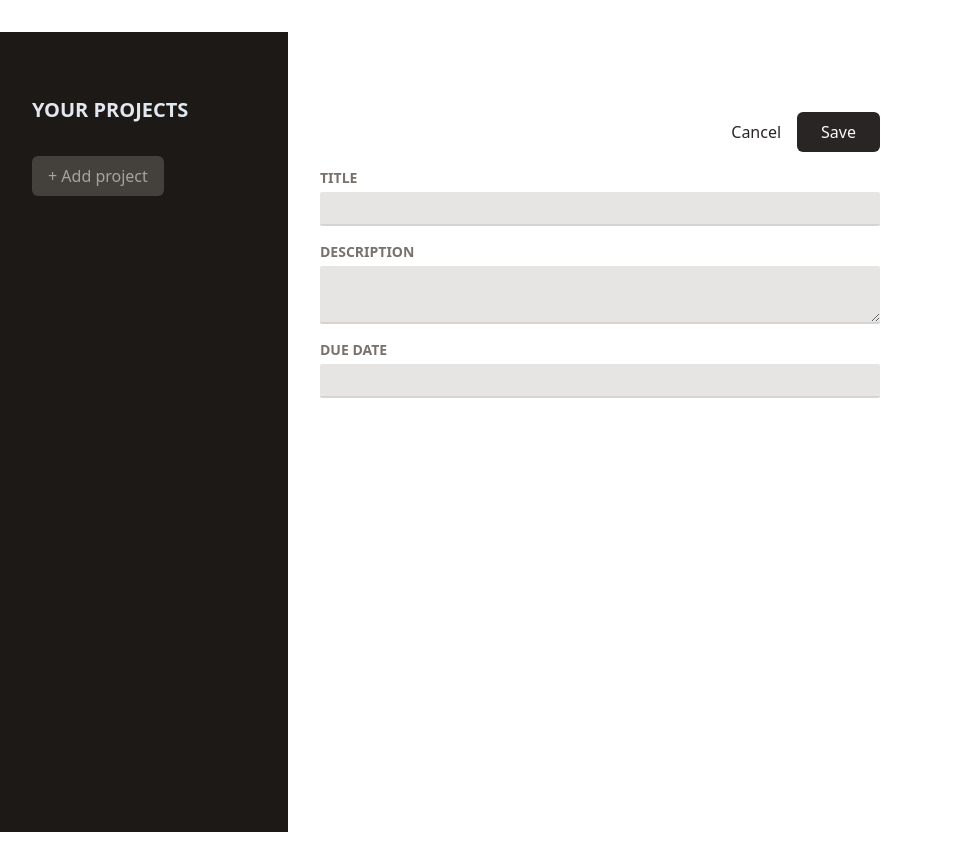
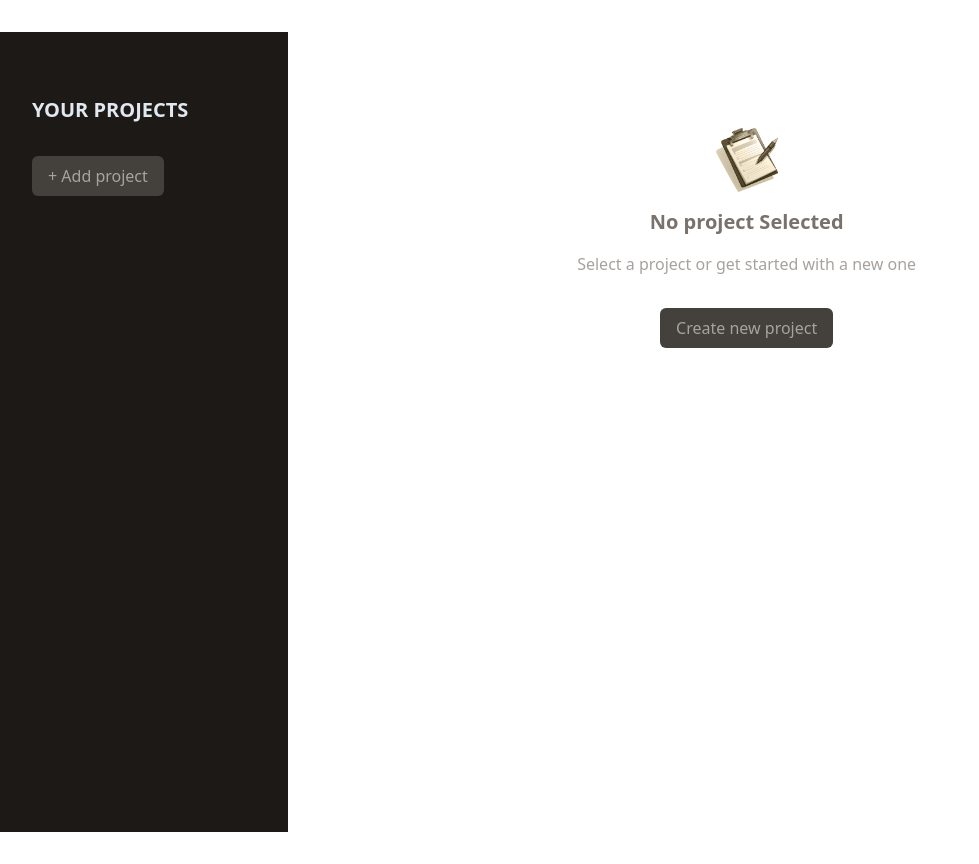
Before and after one commit to NirajMourya/ProjectPilot, a React (Create React App) app in the folder projectpilot/: page / in a window 1280 px wide. Shown: the whole page, without its empty margins (0-979 px from the left). Built offline with nearby package versions, Linux system fonts and the light colour scheme.

Commit message:
Added NoProjectSelected Comp

```diff
--- a/projectpilot/src/App.js
+++ b/projectpilot/src/App.js
@@ -1,11 +1,12 @@
 import NewProject from "./components/NewProject";
+import NoProjectSelected from "./components/NoProjectSelected";
 import ProjectSidebar from "./components/ProjectSidebar";
 
 function App() {
   return (
     <main className="h-screen my-8 flex gap-8">
        <ProjectSidebar/>
-       <NewProject/>
+       <NoProjectSelected/>
     </main>
   );
 }
--- /dev/null
+++ b/projectpilot/src/components/Button.jsx
@@ -0,0 +1,6 @@
+export default function Button({children,...props})
+{
+    return (<button {...props} className="px-4 py-2 text-xs md:text-base rounded-md bg-stone-700 text-stone-400 hover:bg-stone-600 hover:text-stone-100">
+    {children}
+    </button>);
+}
--- /dev/null
+++ b/projectpilot/src/components/NoProjectSelected.jsx
@@ -0,0 +1,15 @@
+import noProjectImage from '../assets/no-projects.png'
+import Button from './Button';
+export default function NoProjectSelected()
+{
+    return (
+        <div className="mt-24 text-center w-2/3 ">
+            <img  src={noProjectImage} alt="An empty task list" className='w-16 h-16 object-contain mx-auto'/>
+            <h2 className='text-xl font-bold text-stone-500 my-4'>No project Selected</h2>
+            <p className='text-stone-400 mb-4'>Select a project or get started with a new one</p>
+            <p className='mt-8'>
+                <Button>Create new project</Button>
+            </p>
+        </div>
+    );
+}
--- a/projectpilot/src/components/ProjectSidebar.jsx
+++ b/projectpilot/src/components/ProjectSidebar.jsx
@@ -1,12 +1,14 @@
+import Button from "./Button";
+
 export default function ProjectSidebar()
 {
     return (
        <aside className="w-1/3  px-8 py-16 bg-stone-900 text-stone-50 md:w-72 rounder-r-xl ">
           <h2 className="mb-8 font-bold uppercase md:text-xl text-slate-200">Your Projects</h2>
           <div>
-            <button className="px-4 py-2 text-xs md:text-base rounded-md bg-stone-700 text-stone-400 hover:bg-stone-600 hover:text-stone-100">
+            <Button>
                 + Add project
-            </button>
+            </Button>
           </div>
           <ul>
 
```
